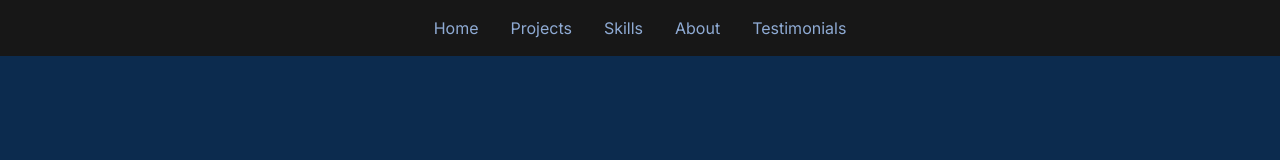
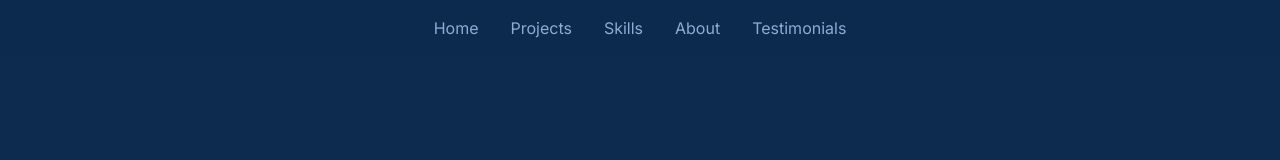
Before and after one commit to Tiago061/portfolio, a Next.js app: page / in a window 1280 px wide. Shown: the top 160 px of the page. Built offline with nearby package versions, Linux system fonts and the light colour scheme.

Commit message:
fix(header): modified background header

```diff
--- a/app/components/header.tsx
+++ b/app/components/header.tsx
@@ -25,7 +25,7 @@ export default function Header(){
     }, [])
 
     return(
-         <header className="fixed top-0 left-0 right-0 z-50 bg-primary bg-opacity-90 text-quaternary">
+         <header className="fixed top-0 left-0 right-0 z-50 bg-primarySolid bg-opacity-90 text-quaternary">
       <nav className="container mx-auto px-6 py-4">
         <ul className="flex justify-center space-x-8">
           <li>
```
